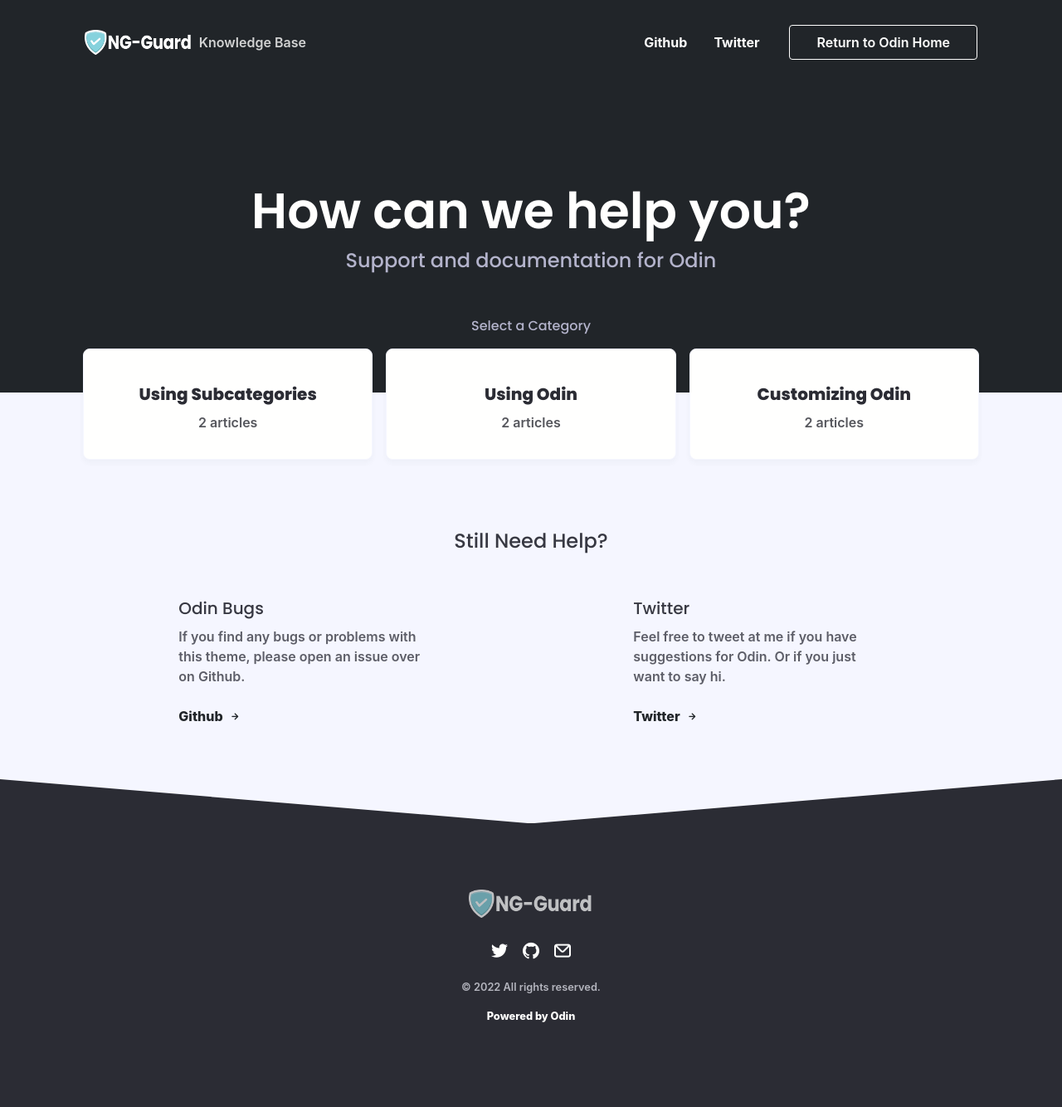
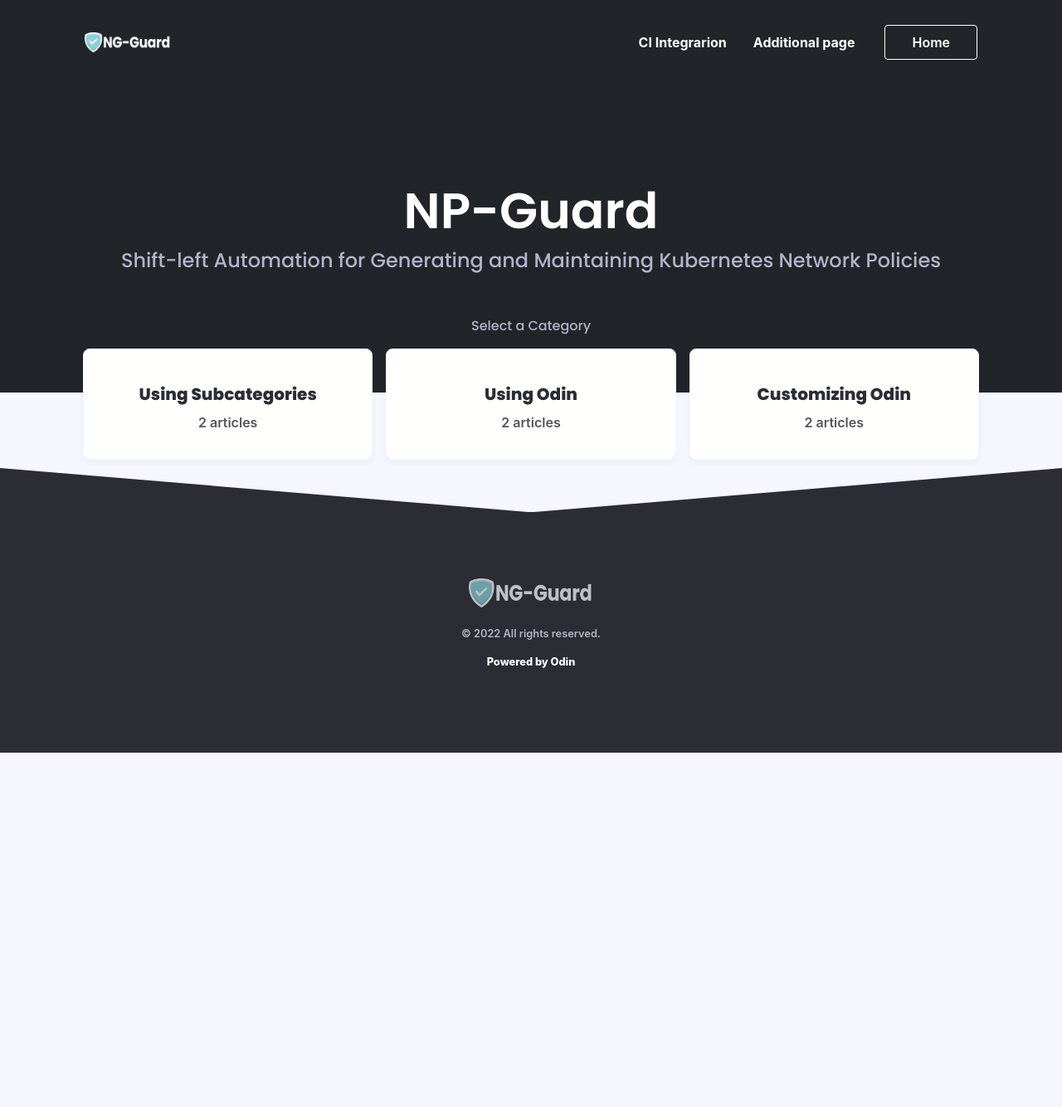
Before and after one commit to tkwsniva/odin-np-guard, a Jekyll site: the page built from index.html, in a window 1280 px wide. Shown: the whole page at 83% size. Built offline with Jekyll 4.4.1, drawn with Linux system fonts in a browser that asks for light colours; nearby versions of some CDN libraries; some web fonts are replaced; comment, search, counter and statistics services are not loaded; after the commit the page ends 907 px from its top, so only the background shows below that.

Commit message:
Update _config.yml

```diff
--- a/_config.yml
+++ b/_config.yml
@@ -18,54 +18,54 @@
 # You can create any custom variable you would like, and they will be accessible
 # in the templates via {{ site.myvariable }}.
 
-title: Odin - A Jekyll Knowledge Base Theme
-description: Odin is a simple to setup and use Jekyll theme for help desks and knowledge bases. Hosts for free on Github Pages!
-baseurl: /odin # the subpath of your site, e.g. /support
+title: NP-Guard
+description: Shift-left Automation for Generating and Maintaining Kubernetes Network Policies
+baseurl: /np-guard
 url: https://teaguns.github.io # the base hostname AND PROTOCOL for your site, e.g. http://example.com
 permalink: /:categories/:title
 
-content_type: Knowledge Base #Define whether this is a knowledge base, help center, or something else
+content_type:
 use_authors: true #Set this to false to disable showing post authors
 
 brand_logo: logo.png
-brand_name: Odin
-header: How can we help you?
-subheader: Support and documentation for Odin
+brand_name: NP-Guard
+header: NP-Guard
+subheader: Shift-left Automation for Generating and Maintaining Kubernetes Network Policies
 
 meta_image: odin-meta.png
 
 # Social Links
-twitter_username: TheTeaGuns
+twitter_username:
 facebook_page:
-github_username: TeaGuns
-email: m@credd.in
+github_username:
+email:
 linkedin_page:
 instagram_username:
 
 
 # Navivation
-nav_item_one: Github
-nav_item_one_link: https://github.com/TeaGuns/odin
+nav_item_one: CI Integrarion
+nav_item_one_link: https://np-guard.github.io/ci-integration.html
 
-nav_item_two: Twitter
-nav_item_two_link: https://twitter.com/TheTeaGuns
+nav_item_two: Additional page
+nav_item_two_link: #
 
 nav_item_three: #
 nav_item_three_link: #
 
-nav_button: Return to Odin Home
-nav_button_link: https://teaguns.github.io/odin/
+nav_button: Home
+nav_button_link: https://np-guard.github.io/
 
 # More Help
-help_one_title: Odin Bugs
-help_one_content: If you find any bugs or problems with this theme, please open an issue over on Github.
-help_one_button: Github
-help_one_link: https://github.com/TeaGuns/odin/issues
+help_one_title: #
+help_one_content: #
+help_one_button: #
+help_one_link: #
 
-help_two_title: Twitter
-help_two_content: Feel free to tweet at me if you have suggestions for Odin. Or if you just want to say hi.
-help_two_button: Twitter
-help_two_link: https://twitter.com/theteaguns
+help_two_title: #
+help_two_content: #
+help_two_button: #
+help_two_link: #
 
 # Build settings
 theme: minima
```
